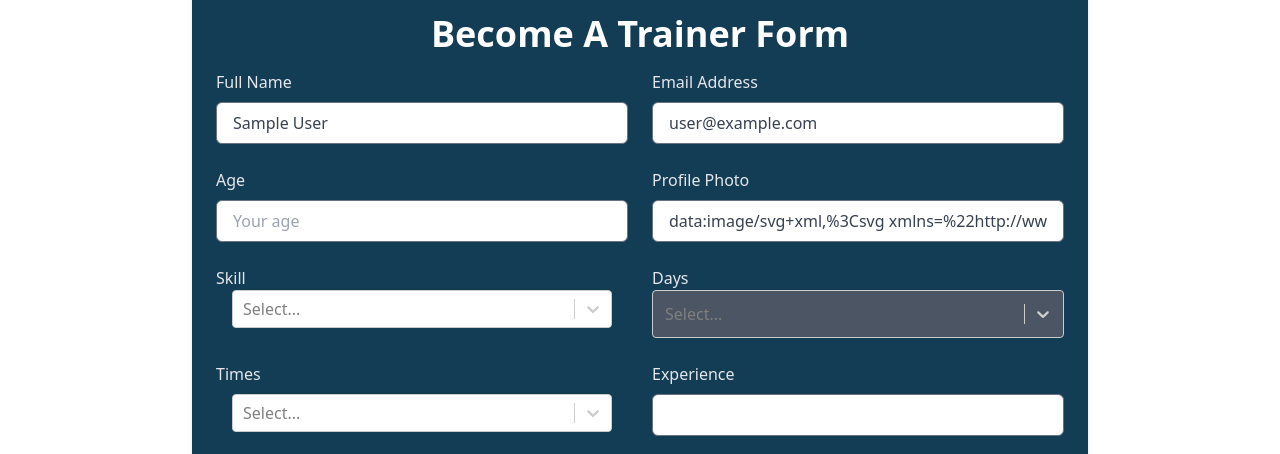
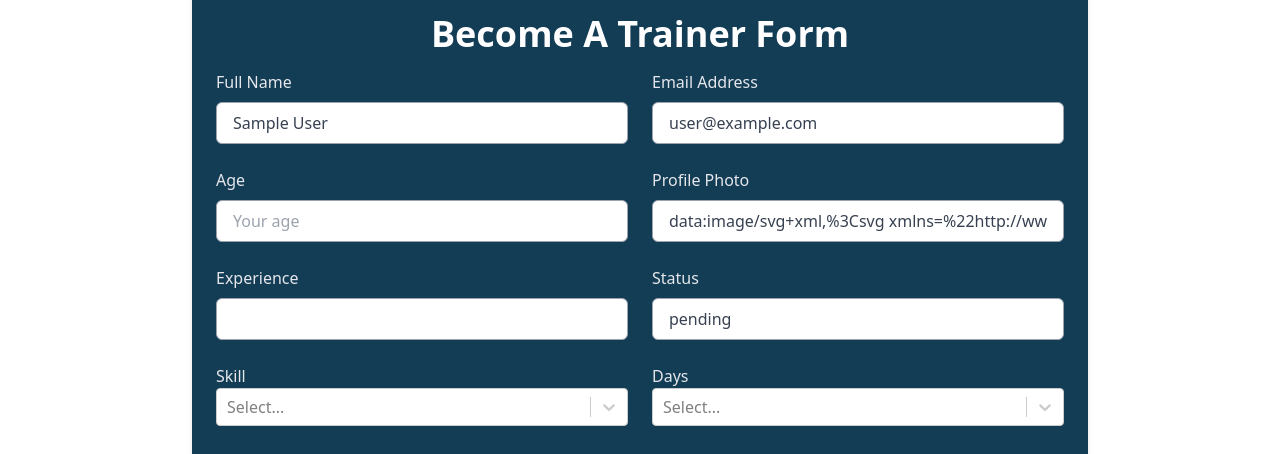
Before and after one commit to jahedasultana/fitness-tracker-client, a React (Vite) app: page /become-a-trainer in a window 1280 px wide. Shown: the part 344-798 px from the top of the page. Built offline with nearby package versions, Linux system fonts and the light colour scheme; no server answers; sample sign-in values are in the browser's storage.

Commit message:
becomeTrainer page digine change

```diff
--- a/src/pages/BecomeTrainer/BecomeTrainer.jsx
+++ b/src/pages/BecomeTrainer/BecomeTrainer.jsx
@@ -24,30 +24,11 @@ const BecomeATrainer = () => {
     const time = selectedTimes.map((time) => time.value);
     const experience = form.experience.value;
     const status = form.status.value;
-    const info = {
-      name,
-      email,
-      age,
-      photo,
-      skill,
-      day,
-      time,
-      experience,
-      status,
-      description
-    };
+    const info = { name, email, age, photo, skill, day, time, experience, status, description };
 
     try {
-      const currentUser = {
-        email: user?.email,
-        role: "member",
-        status: "requested",
-        info,
-      };
-      const { data } = await axiosSecure.post("/slots", {
-        ...currentUser,
-        ...info,
-      });
+      const currentUser = { email: user?.email, role: "member", status: "requested", info };
+      const { data } = await axiosSecure.post("/slots", { ...currentUser, ...info });
 
       if (data.insertedCount > 0) {
         toast.success("Your apply successfully received");
@@ -55,7 +36,6 @@ const BecomeATrainer = () => {
         toast.success("Wait for admin approval");
       }
     } catch (error) {
-
       toast.error(error.message);
     }
   };
@@ -64,8 +44,8 @@ const BecomeATrainer = () => {
     { value: "Saturday", label: "Saturday" },
     { value: "Sunday", label: "Sunday" },
     { value: "Monday", label: "Monday" },
-    { value: "TuesDay", label: "TuesDay" },
-    { value: "WednesDay", label: "WednesDay" },
+    { value: "Tuesday", label: "Tuesday" },
+    { value: "Wednesday", label: "Wednesday" },
     { value: "Thursday", label: "Thursday" },
     { value: "Friday", label: "Friday" },
   ];
@@ -93,114 +73,38 @@ const BecomeATrainer = () => {
         <h2 className="text-4xl text-center font-semibold capitalize">Become A Trainer Form</h2>
         <form onSubmit={handleTrainer}>
           <div className="grid grid-cols-1 gap-6 mt-4 sm:grid-cols-2">
-            <div>
-              <label className="text-gray-200">Full Name</label>
-              <input
-                id="username"
-                defaultValue={user?.displayName}
-                name="name"
-                type="text"
-                disabled
-                placeholder="Full Name"
-                className="block w-full px-4 py-2 mt-2 text-gray-700 dark:text-gray-300 bg-white
-                dark:bg-gray-700 border border-gray-500 rounded-md focus:border-blue-400 focus:ring-blue-300 focus:ring-opacity-40 focus:outline-none focus:ring"
-              />
-            </div>
-            <div>
-              <label className="text-gray-200">Email Address</label>
-              <input
-                id="emailAddress"
-                disabled
-                defaultValue={user?.email}
-                name="email"
-                type="email"
-                className="block w-full px-4 py-2 mt-2 text-gray-700 bg-white border dark:bg-gray-700 dark:text-gray-300 border-gray-500 rounded-md focus:border-blue-400 focus:ring-blue-300 focus:ring-opacity-40 focus:outline-none focus:ring"
-              />
-            </div>
-            <div>
-              <label className="text-gray-200">Age</label>
-              <input
-                id="age"
-                name="age"
-                type="number"
-                placeholder="Your age"
-                className="block w-full px-4 py-2 mt-2 text-gray-700 bg-white border dark:bg-gray-700 dark:text-gray-300 border-gray-500 rounded-md focus:border-blue-400 focus:ring-blue-300 focus:ring-opacity-40 focus:outline-none focus:ring"
-              />
-            </div>
-            <div>
-              <label className="text-gray-200">Profile Photo</label>
-              <input
-                id="photo"
-                name="photo"
-                disabled
-                type="text"
-                placeholder="Photo URL"
-                defaultValue={user?.photoURL}
-                className="block w-full px-4 py-2 mt-2 text-gray-700 bg-white border dark:bg-gray-700 dark:text-gray-300 border-gray-500 rounded-md focus:border-blue-400 focus:ring-blue-300 focus:ring-opacity-40 focus:outline-none focus:ring"
-              />
-            </div>
+            {[
+              { label: "Full Name", name: "name", value: user?.displayName, disabled: true },
+              { label: "Email Address", name: "email", value: user?.email, disabled: true },
+              { label: "Age", name: "age", placeholder: "Your age", type: "number" },
+              { label: "Profile Photo", name: "photo", value: user?.photoURL, disabled: true },
+              { label: "Experience", name: "experience" },
+              { label: "Status", name: "status", value: "pending" },
+            ].map(({ label, name, value, placeholder, type = "text", disabled = false }) => (
+              <div key={name}>
+                <label className="text-gray-200">{label}</label>
+                <input
+                  id={name}
+                  name={name}
+                  type={type}
+                  defaultValue={value}
+                  placeholder={placeholder}
+                  disabled={disabled}
+                  className="block w-full px-4 py-2 mt-2 text-gray-700 bg-white border border-gray-400 rounded-md focus:border-blue-500 focus:ring focus:ring-blue-200 focus:outline-none"
+                />
+              </div>
+            ))}
             <div>
               <label className="text-gray-200">Skill</label>
-              <Select
-                className="px-4 text-black"
-                name="Skill"
-                options={skills}
-                labelField="label"
-                valueField="value"
-                isMulti
-                onChange={setSelectedSkills}
-              />
+              <Select className="text-black" name="Skill" options={skills} isMulti onChange={setSelectedSkills} />
             </div>
             <div>
               <label className="text-gray-200">Days</label>
-              <Select
-  name="day"
-  options={options}
-  isMulti
-  onChange={setSelectedDays}
-  styles={{
-    control: (provided) => ({
-      ...provided,
-      backgroundColor: '#4b5563', // Customize control background color (container)
-      color: 'white', // Text color
-      padding: '5px 2px',
-    }),
-
-
-  }}
-/>
-
+              <Select name="day" options={options} isMulti onChange={setSelectedDays} className="text-black" />
             </div>
             <div>
-              <label className="text-gray-200 ">Times</label>
-              <Select
-                className="px-4 py-2 text-black "
-                name="time"
-                options={times}
-                labelField="label"
-                valueField="value"
-                isMulti
-                onChange={setSelectedTimes}
-              />
-            </div>
-            <div>
-              <label className="text-gray-200">Experience</label>
-              <input
-                id="experience"
-                name="experience"
-                type="text"
-                className="block w-full px-4 py-2 mt-2 text-gray-700 bg-white border dark:bg-gray-700 dark:text-gray-300 border-gray-500 rounded-md focus:border-blue-400 focus:ring-blue-300 focus:ring-opacity-40 focus:outline-none focus:ring"
-              />
-            </div>
-            <div>
-              <label className="text-gray-200">Status</label>
-              <input
-                id="status"
-                name="status"
-                type="text"
-                className="block w-full px-4 py-2 mt-2 text-gray-700 bg-white border dark:bg-gray-700 dark:text-gray-300 border-gray-500 rounded-md focus:border-blue-400 focus:ring-blue-300 focus:ring-opacity-40 focus:outline-none focus:ring"
-                defaultValue="pending"
-              />
+              <label className="text-gray-200">Times</label>
+              <Select name="time" options={times} isMulti onChange={setSelectedTimes} className="text-black" />
             </div>
             <div>
               <label className="text-gray-200">Description</label>
@@ -210,12 +114,12 @@ const BecomeATrainer = () => {
                 placeholder="Brief description about yourself"
                 value={description}
                 onChange={(e) => setDescription(e.target.value)}
-                className="block w-full px-4 py-2 mt-2 text-gray-700 bg-white border dark:bg-gray-700 dark:text-gray-300 border-gray-500 rounded-md focus:border-blue-400 focus:ring-blue-300 focus:ring-opacity-40 focus:outline-none focus:ring"
+                className="block w-full px-4 py-2 mt-2 text-gray-700 bg-white border border-gray-400 rounded-md focus:border-blue-500 focus:ring focus:ring-blue-200 focus:outline-none"
               ></textarea>
             </div>
           </div>
           <div className="flex justify-end mt-6">
-            <button className="px-8 py-2.5 leading-5 text-white transition-colors duration-300 transform bg-[#1a618d] rounded-md hover:bg-[#366f92] focus:outline-none focus:bg-violet-600 w-full">
+            <button className="px-8 py-2.5 text-white transition bg-[#1a618d] rounded-md hover:bg-[#366f92] focus:outline-none w-full">
               Apply
             </button>
           </div>
```
